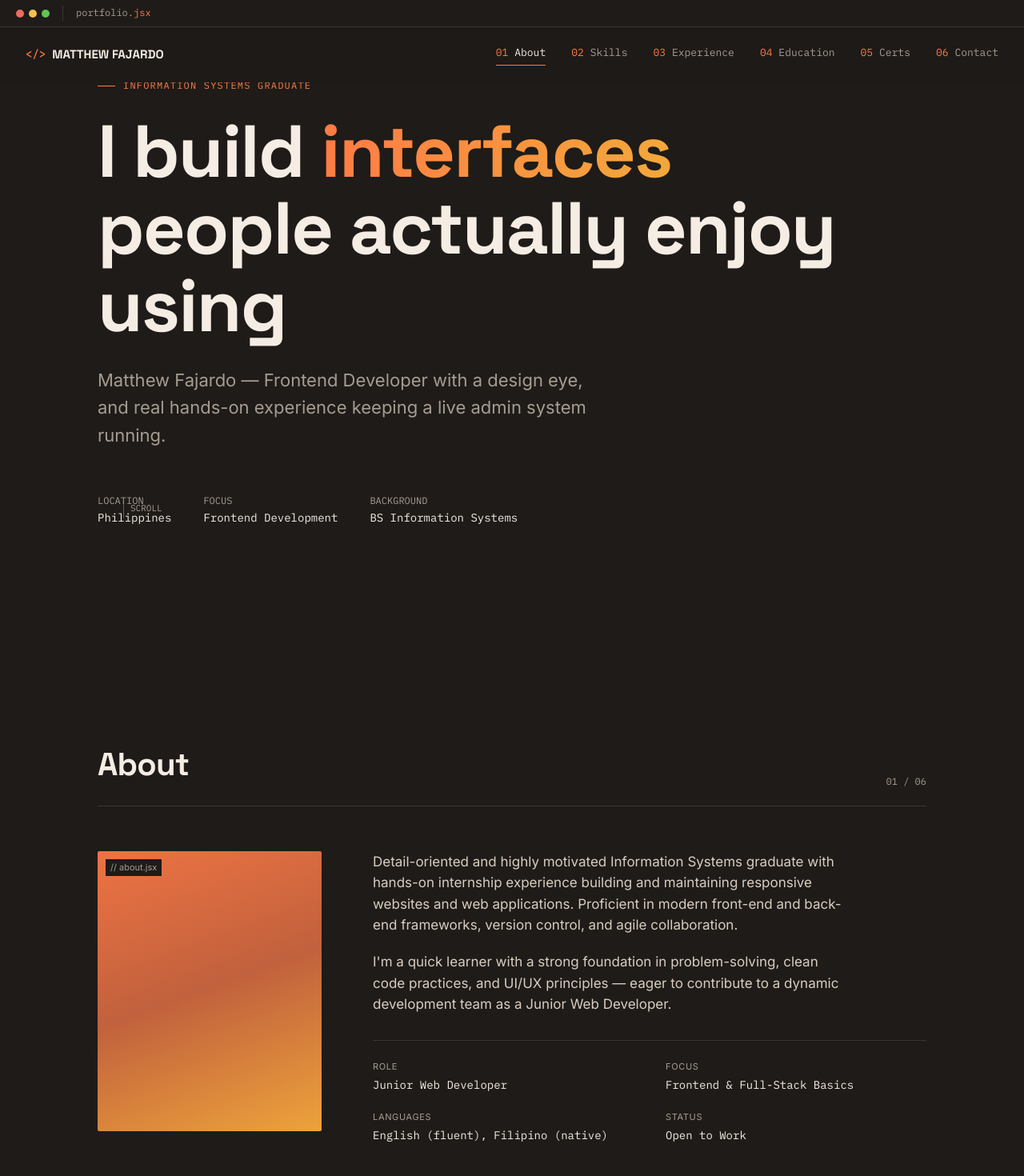
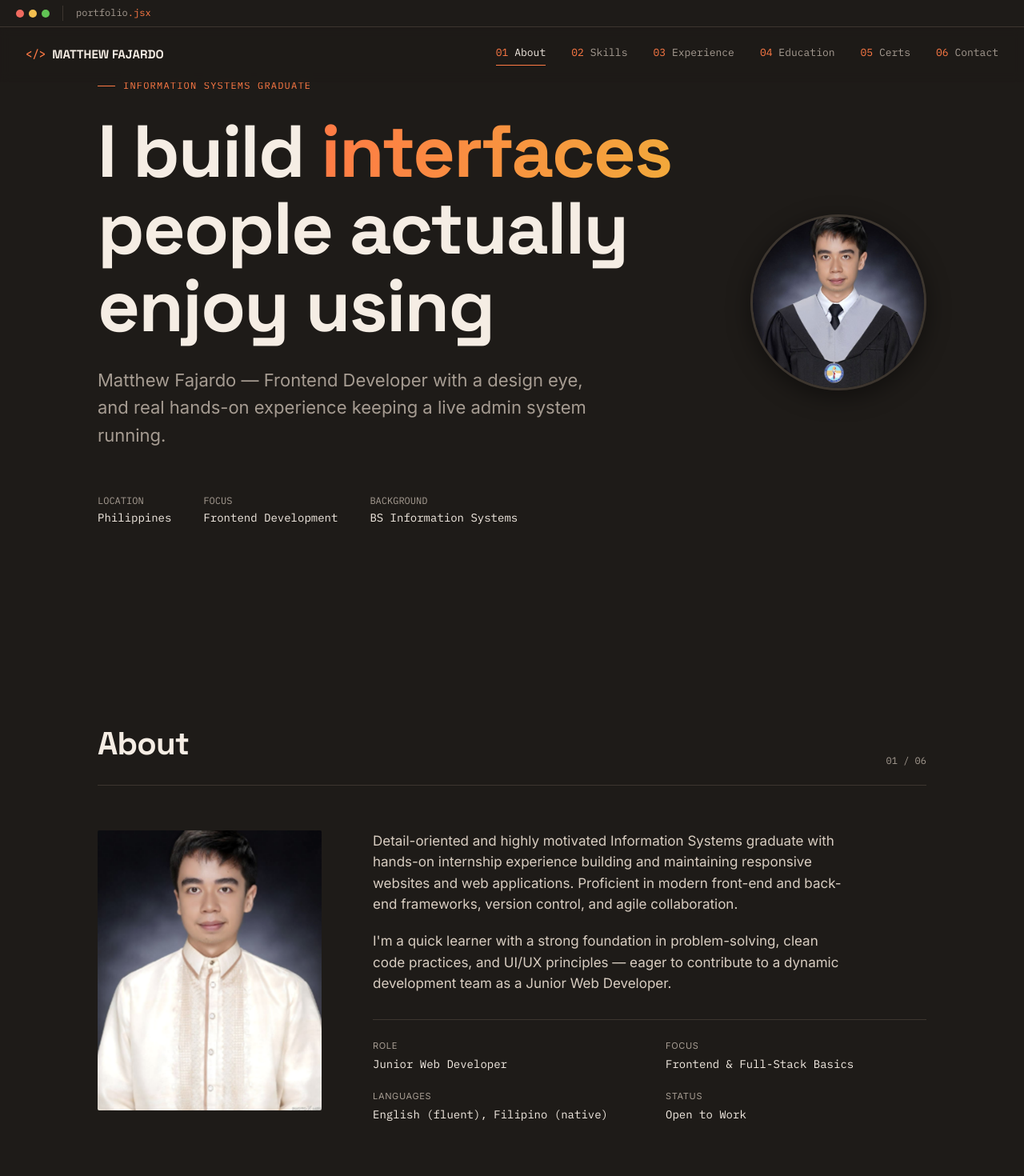
Before and after one commit to For-matthew/my-portfolio, a React (Vite) app: page / in a window 1280 px wide. Shown: the top 1470 px of the page at 80% size. Built offline with nearby package versions, Linux system fonts and the light colour scheme.

Commit message:
fix hero layout, add profile photos, animations, and certifications

```diff
--- a/src/components/About.jsx
+++ b/src/components/About.jsx
@@ -10,9 +10,9 @@ export default function About() {
     const ctx = gsap.context(() => {
       gsap.fromTo(
         portraitRef.current,
-        { yPercent: -8, scale: 1.08 },
+        { yPercent: -4, scale: 1.04 },
         {
-          yPercent: 8,
+          yPercent: 4,
           scale: 1,
           ease: 'none',
           scrollTrigger: {
@@ -35,8 +35,8 @@ export default function About() {
       </FadeIn>
       <FadeIn className="about-grid">
         <div className="portrait bracket" style={{ overflow: 'hidden' }}>
-          <div ref={portraitRef} className="portrait-parallax"></div>
-          <span className="comment-label">about.jsx</span>
+          <img ref={portraitRef} src="/images/profile-barong.png" alt="Matthew Fajardo" className="portrait-parallax" />
+
         </div>
         <div className="about-copy">
           <p>
--- a/src/components/Certifications.jsx
+++ b/src/components/Certifications.jsx
@@ -26,12 +26,6 @@ const certs = [
     issuer: 'freeCodeCamp',
     color: '#8FAE8B',
     href: 'https://www.freecodecamp.org/certification/gabriellematthewfajardo/a2-english-for-developers',
-  },
-  {
-    title: 'B1 English for Developers',
-    issuer: 'freeCodeCamp',
-    color: '#8FAE8B',
-    href: 'https://www.freecodecamp.org/certification/gabriellematthewfajardo/b1-english-for-developers',
   },
 ]
 
--- a/src/components/Hero.jsx
+++ b/src/components/Hero.jsx
@@ -39,7 +39,9 @@ export default function Hero() {
   return (
     <section className="hero bracket" ref={heroRef}>
       <div className="hero-bg" ref={bgRef} aria-hidden="true"></div>
-      <motion.div variants={container} initial="hidden" animate="show">
+
+      <div className="hero-inner">
+        <motion.div className="hero-text" variants={container} initial="hidden" animate="show">
           <motion.div variants={item} className="eyebrow mono">Information Systems Graduate</motion.div>
           <motion.h1 variants={item}>
             I build <em>interfaces</em> people actually enjoy using
@@ -55,7 +57,16 @@ export default function Hero() {
             <div>BACKGROUND <span>BS Information Systems</span></div>
           </motion.div>
         </motion.div>
-      <div className="scroll-cue mono"><div className="ln"></div>SCROLL</div>
+
+        <motion.div
+          className="hero-photo"
+          initial={{ opacity: 0, scale: 0.9, y: -10 }}
+          animate={{ opacity: 1, scale: 1, y: 0 }}
+          transition={{ duration: 0.7, delay: 0.2, ease: 'easeOut' }}
+        >
+          <img src="/images/profile-toga.png" alt="Matthew Fajardo" />
+        </motion.div>
+      </div>
     </section>
   )
 }
--- a/src/components/Skills.jsx
+++ b/src/components/Skills.jsx
@@ -6,7 +6,7 @@ const skillGroups = [
   {
     title: 'Front-End Development',
     color: '#FF7A45',
-    items: ['HTML5', 'CSS3', 'JavaScript (ES6+)', 'React.js', 'Tailwind CSS', 'Bootstrap'],
+    items: ['HTML5', 'CSS3', 'JavaScript (ES6+)', 'React.js', 'Bootstrap'],
   },
   {
     title: 'Back-End Development',
@@ -21,7 +21,7 @@ const skillGroups = [
   {
     title: 'AI Tools & Technologies',
     color: '#8FAE8B',
-    items: ['ChatGPT', 'Claude', 'Gemini', 'GitHub Copilot', 'Cursor'],
+    items: ['ChatGPT', 'Claude', 'Gemini', 'GitHub Copilot'],
   },
   {
     title: 'Other Skills',
--- a/src/index.css
+++ b/src/index.css
@@ -163,6 +163,14 @@ nav.scrolled{border-bottom-color:var(--line);}
   position:relative;
   overflow:hidden;
 }
+.hero-inner{
+  display:flex;
+  align-items:center;
+  justify-content:space-between;
+  gap:80px;
+  position:relative;z-index:1;
+}
+.hero-text{flex:1;min-width:0;}
 .hero-bg{
   position:absolute;
   top:-15%;left:-10%;right:-10%;bottom:-15%;
@@ -246,8 +254,25 @@ nav.scrolled{border-bottom-color:var(--line);}
 }
 .portrait-parallax{
   position:absolute;
-  top:-10%;left:0;right:0;bottom:-10%;
-  background:linear-gradient(160deg,var(--accent) 0%, var(--terracotta) 55%, var(--amber) 100%);
+  top:-5%;left:0;right:0;bottom:-5%;
+  width:100%;
+  height:110%;
+  object-fit:cover;
+  object-position:center 15%;
+  filter:grayscale(10%) contrast(1.03);
+}
+
+.hero-photo{
+  flex-shrink:0;
+  width:220px;height:220px;
+  border-radius:50%;
+  overflow:hidden;
+  border:3px solid var(--line);
+  box-shadow:0 8px 30px rgba(0,0,0,0.45);
+}
+.hero-photo img{
+  width:100%;height:100%;object-fit:cover;
+  display:block;
 }
 .about-copy p{font-size:17px;color:#D8CDC1;margin-bottom:20px;max-width:56ch;}
 .about-meta{
@@ -480,6 +505,8 @@ footer .mono{font-size:11px;}
   .exp-card{padding:28px;}
   .bracket::before,.bracket::after{display:none;}
   .glow-blob{width:260px;height:260px;filter:blur(60px);}
+  .hero-inner{flex-direction:column-reverse;gap:32px;align-items:flex-start;}
+  .hero-photo{width:120px;height:120px;}
 }
 
 @media (prefers-reduced-motion:reduce){
```
Also changed, not shown: public/images/profile-barong.png (added), public/images/profile-toga.png (added). Lines whose indentation alone changed are shown as unchanged.
